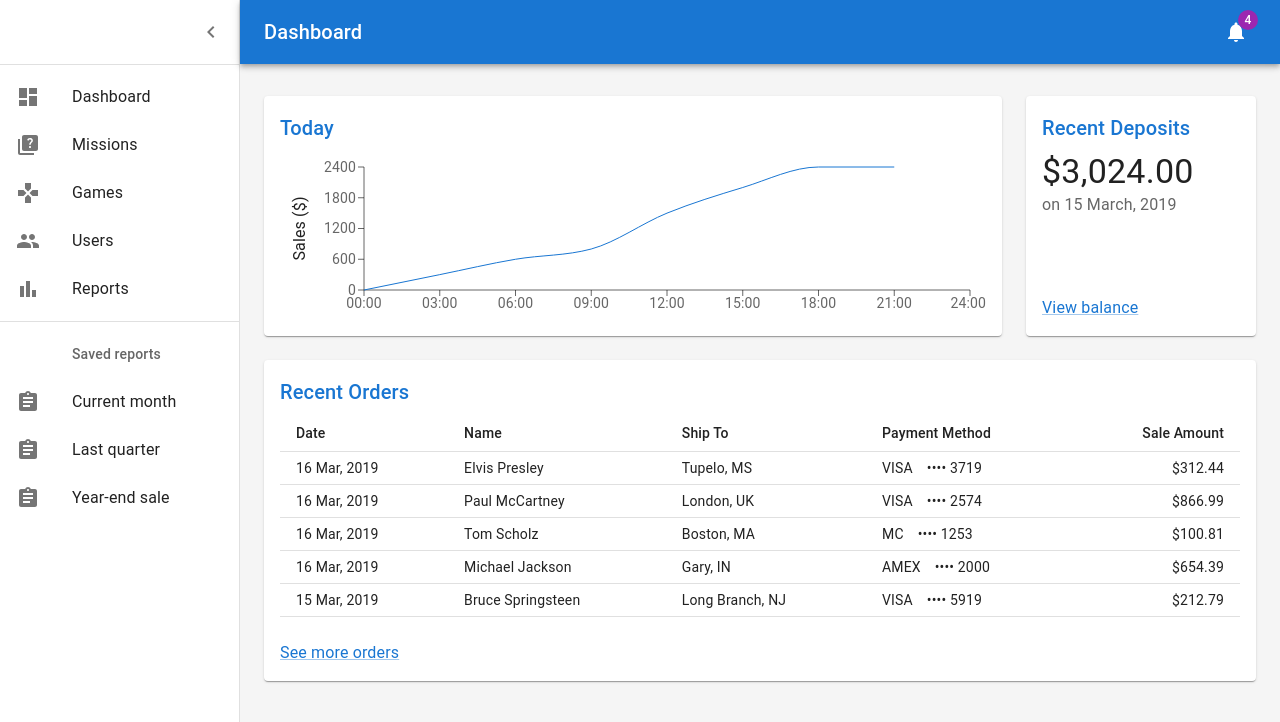
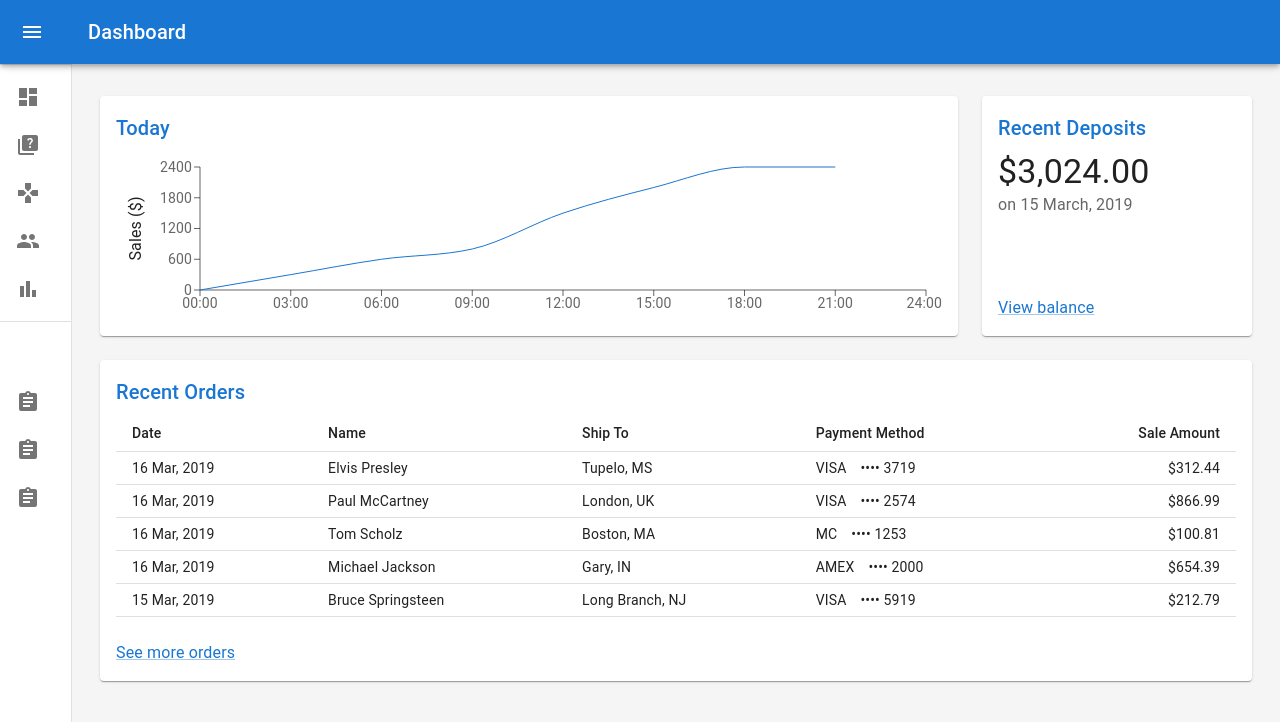
Before and after one commit to lil-program/Fue-Oni-2.0, a React (Vite) app in the folder fueoni_frontend/: page / in a window 1280 px wide. Shown: the top 722 px of the page. Built offline with nearby package versions, Linux system fonts and the light colour scheme.

Commit message:
Routing設定

```diff
--- a/fueoni_frontend/src/App.tsx
+++ b/fueoni_frontend/src/App.tsx
@@ -1,11 +1,34 @@
+import { useState } from "react";
 import { Route, Routes } from "react-router-dom";
 import Dashboard from "./pages/Dashboard";
+import Layout from "./components/Layout/Layout";
 
 function App() {
+  const [open, setOpen] = useState(false);
+
+  const handleDrawerOpen = () => {
+    setOpen(true);
+  };
+
+  const handleDrawerClose = () => {
+    setOpen(false);
+  };
+
   return (
-    <Routes>
-      <Route index element={<Dashboard />} />
-    </Routes>
+    <Layout
+      open={open}
+      handleDrawerOpen={handleDrawerOpen}
+      handleDrawerClose={handleDrawerClose}
+    >
+      <Routes>
+        <Route path="/" element={<Dashboard />} />
+        <Route path="/missions" element={<Dashboard />} />
+        <Route path="/games" element={<Dashboard />} />
+        <Route path="/users" element={<Dashboard />} />
+        <Route path="/reports" element={<Dashboard />} />
+        <Route path="*" element={<Dashboard />} />
+      </Routes>
+    </Layout>
   );
 }
 
--- /dev/null
+++ b/fueoni_frontend/src/components/Layout/Layout.tsx
@@ -0,0 +1,43 @@
+import { ReactNode } from "react";
+import CustomAppBar from "./components/CustomAppBar";
+import CustomDrawer from "./components/CustomDrawer";
+import Box from "@mui/material/Box";
+
+interface LayoutProps {
+  open: boolean;
+  handleDrawerOpen: () => void;
+  handleDrawerClose: () => void;
+  children: ReactNode;
+}
+
+const Layout: React.FC<LayoutProps> = ({
+  open,
+  handleDrawerOpen,
+  handleDrawerClose,
+  children,
+}) => {
+  return (
+    <div>
+      <Box sx={{ display: "flex" }}>
+        <CustomAppBar open={open} handleDrawerOpen={handleDrawerOpen} />
+        <CustomDrawer open={open} handleDrawerClose={handleDrawerClose} />
+        <Box
+          component="main"
+          sx={{
+            backgroundColor: (theme) =>
+              theme.palette.mode === "light"
+                ? theme.palette.grey[100]
+                : theme.palette.grey[900],
+            flexGrow: 1,
+            height: "100vh",
+            overflow: "auto",
+          }}
+        >
+          {children}
+        </Box>
+      </Box>
+    </div>
+  );
+};
+
+export default Layout;
--- /dev/null
+++ b/fueoni_frontend/src/components/Layout/components/CustomAppBar.tsx
@@ -0,0 +1,70 @@
+import MuiAppBar, { AppBarProps as MuiAppBarProps } from "@mui/material/AppBar";
+import IconButton from "@mui/material/IconButton";
+import Toolbar from "@mui/material/Toolbar";
+import Typography from "@mui/material/Typography";
+import MenuIcon from "@mui/icons-material/Menu";
+import { styled } from "@mui/material/styles";
+
+const drawerWidth: number = 240;
+
+interface AppBarProps extends MuiAppBarProps {
+  open?: boolean;
+}
+
+const AppBar = styled(MuiAppBar, {
+  shouldForwardProp: (prop) => prop !== "open",
+})<AppBarProps>(({ theme, open }) => ({
+  zIndex: theme.zIndex.drawer + 1,
+  transition: theme.transitions.create(["width", "margin"], {
+    easing: theme.transitions.easing.sharp,
+    duration: theme.transitions.duration.leavingScreen,
+  }),
+  ...(open && {
+    marginLeft: drawerWidth,
+    width: `calc(100% - ${drawerWidth}px)`,
+    transition: theme.transitions.create(["width", "margin"], {
+      easing: theme.transitions.easing.sharp,
+      duration: theme.transitions.duration.enteringScreen,
+    }),
+  }),
+}));
+
+export default function CustomAppBar({
+  open,
+  handleDrawerOpen,
+}: {
+  open: boolean;
+  handleDrawerOpen: () => void;
+}) {
+  return (
+    <AppBar position="absolute" open={open}>
+      <Toolbar
+        sx={{
+          pr: "24px", // keep right padding when drawer closed
+        }}
+      >
+        <IconButton
+          edge="start"
+          color="inherit"
+          aria-label="open drawer"
+          onClick={handleDrawerOpen}
+          sx={{
+            marginRight: "36px",
+            ...(open && { display: "none" }),
+          }}
+        >
+          <MenuIcon />
+        </IconButton>
+        <Typography
+          component="h1"
+          variant="h6"
+          color="inherit"
+          noWrap
+          sx={{ flexGrow: 1 }}
+        >
+          Dashboard
+        </Typography>
+      </Toolbar>
+    </AppBar>
+  );
+}
--- /dev/null
+++ b/fueoni_frontend/src/components/Layout/components/CustomDrawer.tsx
@@ -0,0 +1,72 @@
+import ChevronLeftIcon from "@mui/icons-material/ChevronLeft";
+import Divider from "@mui/material/Divider";
+import IconButton from "@mui/material/IconButton";
+import List from "@mui/material/List";
+import MuiDrawer from "@mui/material/Drawer";
+import Toolbar from "@mui/material/Toolbar";
+import { styled } from "@mui/material/styles";
+import * as React from "react";
+import { mainListItems, secondaryListItems } from "./listItems";
+
+const drawerWidth: number = 240;
+
+const Drawer = styled(MuiDrawer, {
+  shouldForwardProp: (prop) => prop !== "open",
+})(({ theme, open }) => ({
+  "& .MuiDrawer-paper": {
+    position: "relative",
+    whiteSpace: "nowrap",
+    width: drawerWidth,
+    transition: theme.transitions.create("width", {
+      easing: theme.transitions.easing.sharp,
+      duration: theme.transitions.duration.enteringScreen,
+    }),
+    boxSizing: "border-box",
+    ...(!open && {
+      overflowX: "hidden",
+      transition: theme.transitions.create("width", {
+        easing: theme.transitions.easing.sharp,
+        duration: theme.transitions.duration.leavingScreen,
+      }),
+      width: theme.spacing(7),
+      [theme.breakpoints.up("sm")]: {
+        width: theme.spacing(9),
+      },
+    }),
+  },
+}));
+
+interface CustomDrawerProps {
+  open: boolean;
+  handleDrawerClose: () => void;
+}
+
+const CustomDrawer: React.FC<CustomDrawerProps> = ({
+  open,
+  handleDrawerClose,
+}) => {
+  return (
+    <Drawer variant="permanent" open={open}>
+      <Toolbar
+        sx={{
+          display: "flex",
+          alignItems: "center",
+          justifyContent: "flex-end",
+          px: [1],
+        }}
+      >
+        <IconButton onClick={handleDrawerClose}>
+          <ChevronLeftIcon />
+        </IconButton>
+      </Toolbar>
+      <Divider />
+      <List component="nav">
+        {mainListItems}
+        <Divider sx={{ my: 1 }} />
+        {secondaryListItems}
+      </List>
+    </Drawer>
+  );
+};
+
+export default CustomDrawer;
--- a/fueoni_frontend/src/pages/toolbar/listItems.tsx
+++ b/fueoni_frontend/src/components/Layout/components/listItems.tsx
@@ -9,34 +9,35 @@ import ListItemIcon from "@mui/material/ListItemIcon";
 import ListItemText from "@mui/material/ListItemText";
 import ListSubheader from "@mui/material/ListSubheader";
 import * as React from "react";
+import { Link } from "react-router-dom";
 
 export const mainListItems = (
   <React.Fragment>
-    <ListItemButton>
+    <ListItemButton component={Link} to="/">
       <ListItemIcon>
         <DashboardIcon />
       </ListItemIcon>
       <ListItemText primary="Dashboard" />
     </ListItemButton>
-    <ListItemButton>
+    <ListItemButton component={Link} to="/missions">
       <ListItemIcon>
         <QuizIcon />
       </ListItemIcon>
       <ListItemText primary="Missions" />
     </ListItemButton>
-    <ListItemButton>
+    <ListItemButton component={Link} to="/games">
       <ListItemIcon>
         <GamesIcon />
       </ListItemIcon>
       <ListItemText primary="Games" />
     </ListItemButton>
-    <ListItemButton>
+    <ListItemButton component={Link} to="/users">
       <ListItemIcon>
         <PeopleIcon />
       </ListItemIcon>
       <ListItemText primary="Users" />
     </ListItemButton>
-    <ListItemButton>
+    <ListItemButton component={Link} to="/reports">
       <ListItemIcon>
         <BarChartIcon />
       </ListItemIcon>
--- a/fueoni_frontend/src/pages/Dashboard.tsx
+++ b/fueoni_frontend/src/pages/Dashboard.tsx
@@ -1,149 +1,15 @@
-import ChevronLeftIcon from "@mui/icons-material/ChevronLeft";
-import MenuIcon from "@mui/icons-material/Menu";
-import NotificationsIcon from "@mui/icons-material/Notifications";
-import MuiAppBar, { AppBarProps as MuiAppBarProps } from "@mui/material/AppBar";
-import Badge from "@mui/material/Badge";
 import Box from "@mui/material/Box";
 import Container from "@mui/material/Container";
-import Divider from "@mui/material/Divider";
-import MuiDrawer from "@mui/material/Drawer";
 import Grid from "@mui/material/Grid";
-import IconButton from "@mui/material/IconButton";
-import List from "@mui/material/List";
 import Paper from "@mui/material/Paper";
-import Toolbar from "@mui/material/Toolbar";
-import Typography from "@mui/material/Typography";
-import { styled } from "@mui/material/styles";
-import * as React from "react";
 import Chart from "./Chart";
 import Deposits from "./Deposits";
 import Orders from "./Orders";
-import { mainListItems, secondaryListItems } from "./toolbar/listItems";
-
-const drawerWidth: number = 240;
-
-interface AppBarProps extends MuiAppBarProps {
-  open?: boolean;
-}
-
-const AppBar = styled(MuiAppBar, {
-  shouldForwardProp: (prop) => prop !== "open",
-})<AppBarProps>(({ theme, open }) => ({
-  zIndex: theme.zIndex.drawer + 1,
-  transition: theme.transitions.create(["width", "margin"], {
-    easing: theme.transitions.easing.sharp,
-    duration: theme.transitions.duration.leavingScreen,
-  }),
-  ...(open && {
-    marginLeft: drawerWidth,
-    width: `calc(100% - ${drawerWidth}px)`,
-    transition: theme.transitions.create(["width", "margin"], {
-      easing: theme.transitions.easing.sharp,
-      duration: theme.transitions.duration.enteringScreen,
-    }),
-  }),
-}));
-
-const Drawer = styled(MuiDrawer, {
-  shouldForwardProp: (prop) => prop !== "open",
-})(({ theme, open }) => ({
-  "& .MuiDrawer-paper": {
-    position: "relative",
-    whiteSpace: "nowrap",
-    width: drawerWidth,
-    transition: theme.transitions.create("width", {
-      easing: theme.transitions.easing.sharp,
-      duration: theme.transitions.duration.enteringScreen,
-    }),
-    boxSizing: "border-box",
-    ...(!open && {
-      overflowX: "hidden",
-      transition: theme.transitions.create("width", {
-        easing: theme.transitions.easing.sharp,
-        duration: theme.transitions.duration.leavingScreen,
-      }),
-      width: theme.spacing(7),
-      [theme.breakpoints.up("sm")]: {
-        width: theme.spacing(9),
-      },
-    }),
-  },
-}));
+import Toolbar from "@mui/material/Toolbar";
 
 export default function Dashboard() {
-  const [open, setOpen] = React.useState(true);
-  const toggleDrawer = () => {
-    setOpen(!open);
-  };
-
   return (
-    <Box sx={{ display: "flex" }}>
-      <AppBar position="absolute" open={open}>
-        <Toolbar
-          sx={{
-            pr: "24px", // keep right padding when drawer closed
-          }}
-        >
-          <IconButton
-            edge="start"
-            color="inherit"
-            aria-label="open drawer"
-            onClick={toggleDrawer}
-            sx={{
-              marginRight: "36px",
-              ...(open && { display: "none" }),
-            }}
-          >
-            <MenuIcon />
-          </IconButton>
-          <Typography
-            component="h1"
-            variant="h6"
-            color="inherit"
-            noWrap
-            sx={{ flexGrow: 1 }}
-          >
-            Dashboard
-          </Typography>
-          <IconButton color="inherit">
-            <Badge badgeContent={4} color="secondary">
-              <NotificationsIcon />
-            </Badge>
-          </IconButton>
-        </Toolbar>
-      </AppBar>
-      <Drawer variant="permanent" open={open}>
-        <Toolbar
-          sx={{
-            display: "flex",
-            alignItems: "center",
-            justifyContent: "flex-end",
-            px: [1],
-          }}
-        >
-          <IconButton onClick={toggleDrawer}>
-            <ChevronLeftIcon />
-          </IconButton>
-        </Toolbar>
-        <Divider />
-        <List component="nav">
-          {mainListItems}
-          <Divider sx={{ my: 1 }} />
-          {secondaryListItems}
-        </List>
-      </Drawer>
-      <Box
-        component="main"
-        sx={{
-          backgroundColor: (theme) =>
-            theme.palette.mode === "light"
-              ? theme.palette.grey[100]
-              : theme.palette.grey[900],
-          flexGrow: 1,
-          height: "100vh",
-          overflow: "auto",
-        }}
-      >
+    <div>
       <Toolbar />
       <Container maxWidth="lg" sx={{ mt: 4, mb: 4 }}>
         <Grid container spacing={3}>
@@ -181,7 +47,6 @@ export default function Dashboard() {
           </Grid>
         </Grid>
       </Container>
-      </Box>
-    </Box>
+    </div>
   );
 }
```
Also changed, not shown: 1 other file (tests, documents, lock files or other folders). Lines whose indentation alone changed are shown as unchanged.
